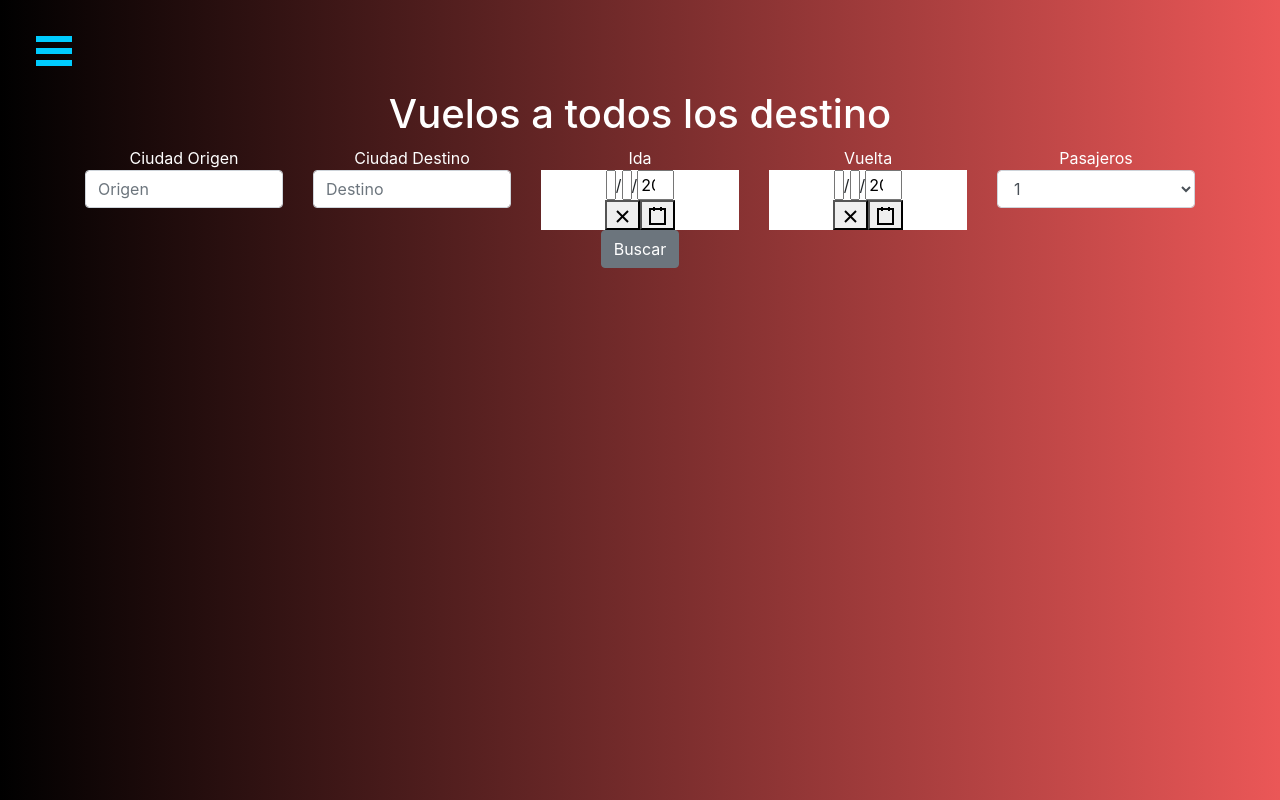
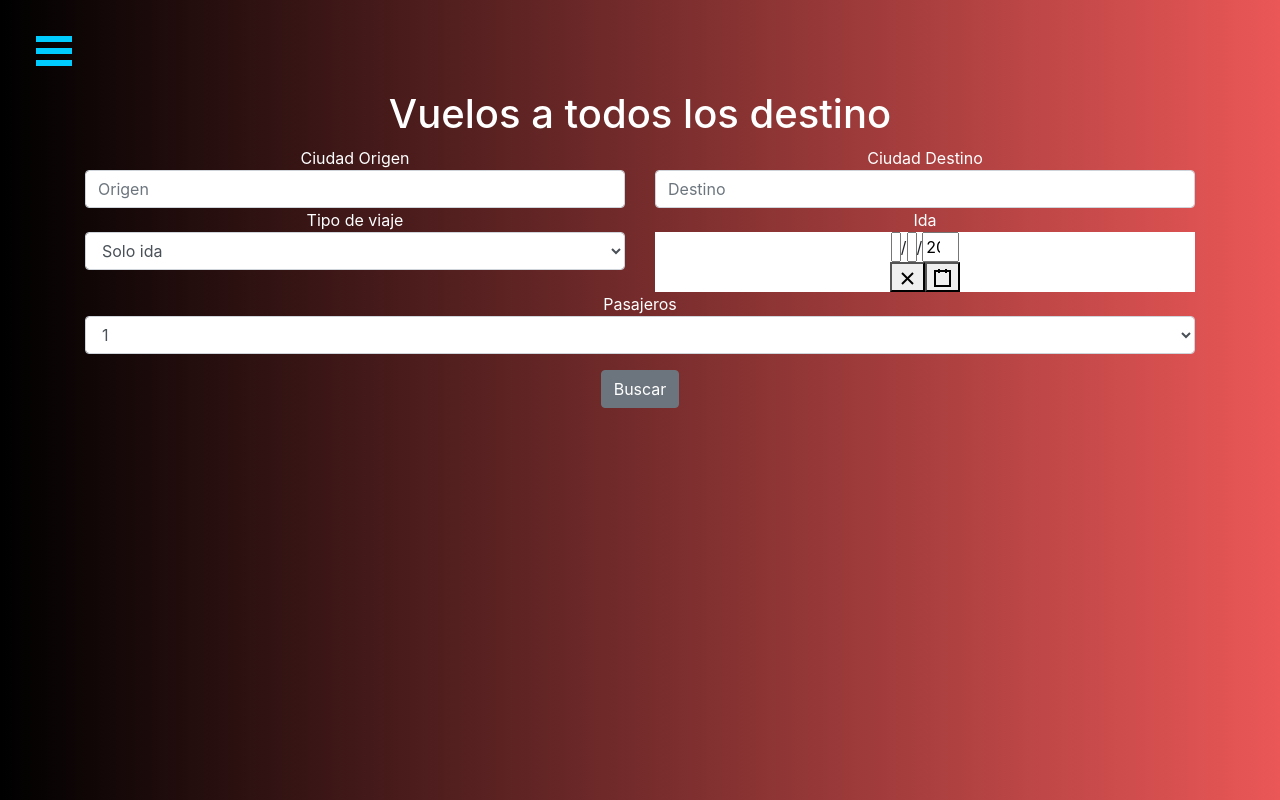
Before and after one commit to Lotbrock/react, a React (Create React App) app in the folder vuelos/: page /vuelos in a window 1280 px wide. Built offline with nearby package versions, Linux system fonts and the light colour scheme.

Commit message:
Chore:Se hace el onChange de idaVuelta

```diff
--- a/vuelos/package.json
+++ b/vuelos/package.json
@@ -9,6 +9,7 @@
     "react-date-picker": "^7.5.1",
     "react-datetime-picker": "^2.4.0",
     "react-dom": "^16.8.6",
+    "react-router-dom": "^5.0.0",
     "react-scripts": "3.0.0",
     "reactstrap": "^8.0.0"
   },
--- a/vuelos/src/components/Vuelos.js
+++ b/vuelos/src/components/Vuelos.js
@@ -2,6 +2,12 @@ import React from 'react'
 import Calendario from './Calendario'
 import { FormGroup, Form, Input, Button,Label } from 'reactstrap'
 class Vuelos extends React.Component {
+    state ={
+        idaVuelta: false
+    };
+    handleIdaVuelta=(event)=> {
+        this.setState({idaVuelta: !this.state.idaVuelta});
+    };
     render () {
         return (
             <div>
@@ -16,8 +22,20 @@ class Vuelos extends React.Component {
                             <span className={"text-white col-md-12"}> Ciudad Destino</span><br/>
                             <Input type={"text"} id={"Destino"} placeholder={"Destino"} />
                         </div>
-                        <Calendario id={"Ida"}/>
-                        <Calendario id={"Vuelta"}/>
+                    </div>
+                    <div className={"row"}>
+                        <div className={"col"}>
+                            <span className={"text-white"}>Tipo de viaje</span><br/>
+                            <Input type="select" name="tipoViaje" id="tipoViaje" onChange={this.handleIdaVuelta}>
+                                <option value={true}>Solo ida</option>
+                                <option value={false}>Ida y vuelta</option>
+                            </Input>
+                        </div>
+                        {this.state.idaVuelta?<> <Calendario id={"Ida"}/> <Calendario id={"Vuelta"}/></> : <Calendario id={"Ida"}/>}
+
+
+                    </div>
+                       <div className={"row"}>
                            <div className={"col"}>
                                <span className={"text-white"}> Pasajeros</span><br/>
                                <FormGroup>
```
Also changed, not shown: 1 other file (tests, documents, lock files or other folders). Lines whose indentation alone changed are shown as unchanged.
